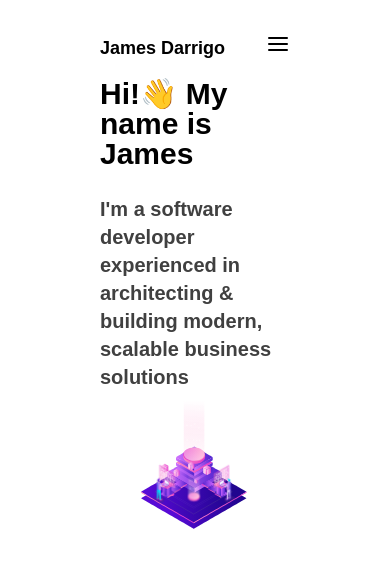
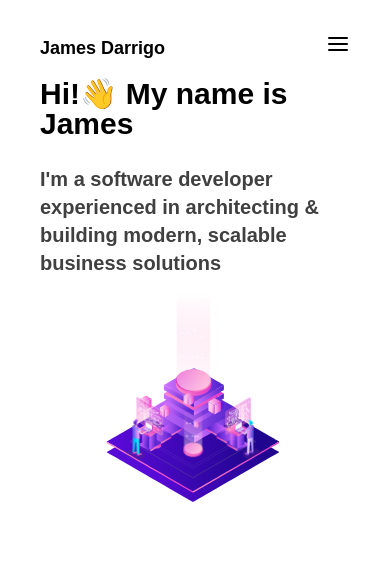
Before and after one commit to Jamesdarrigo29/Portfolio, a Next.js app: page / in a window 390 px wide. Shown: the top 568 px of the page. Built offline with nearby package versions, Linux system fonts and the light colour scheme.

Commit message:
Padding adjustment on mobile

```diff
--- a/src/styles/globals.css
+++ b/src/styles/globals.css
@@ -3,6 +3,12 @@ body {
   overflow-x: hidden;
   font-family: "Space Grotesk", sans-serif;
   padding: 0px 100px
+}
+
+@media (max-width: 640px) {
+  body {
+    padding: 0 40px;
+  }
 }
 
 footer {
```
